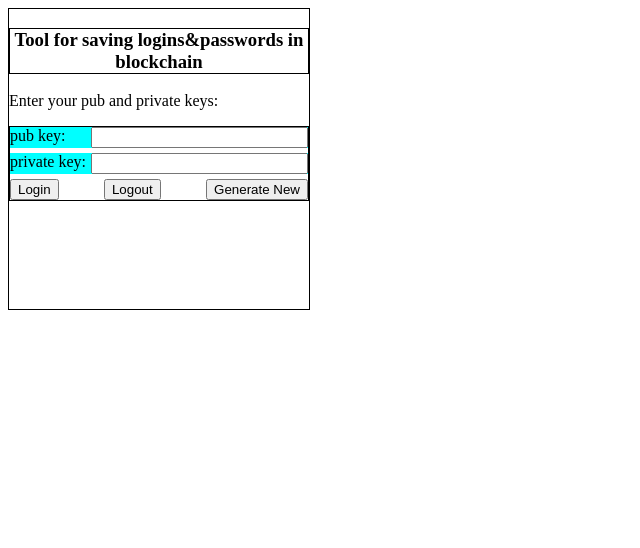
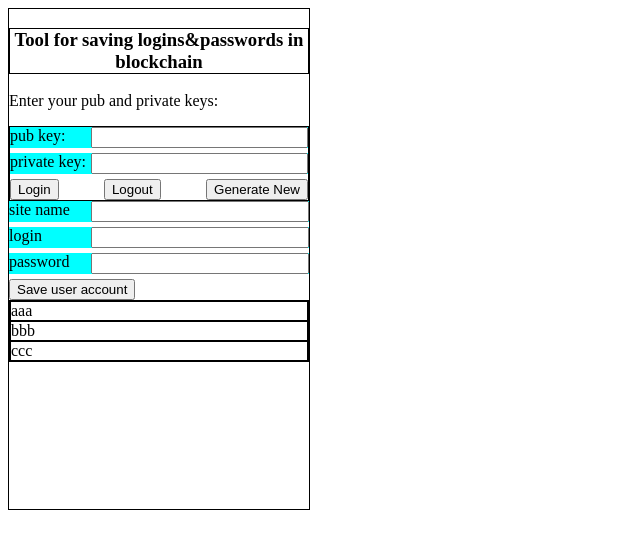
Before and after one commit to 15Andrew43/Auth-Blockchain, a React app in the folder frontend/: page / in a window 1280 px wide. Shown: the whole page, without its empty margins (0-640 px from the left). Built offline with nearby package versions, Linux system fonts and the light colour scheme.

Commit message:
try array.map ...

```diff
--- a/frontend/src/Styles.module.css
+++ b/frontend/src/Styles.module.css
@@ -1,6 +1,6 @@
 .container {
     width: 300px;
-    height: 300px;
+    height: 500px;
     border: solid 1px;
 }
 
@@ -28,3 +28,15 @@
     display: flex;
     justify-content: space-between;
 }
+
+.sites {
+    /* height: 200px;
+    overflow-y: auto;
+    border: 1px solid #ccc;
+    padding: 10px; */
+    border: solid 1px;
+}
+
+.site {
+    border: solid 1px;
+}
--- a/frontend/src/components/Sites.jsx
+++ b/frontend/src/components/Sites.jsx
@@ -1,25 +1,25 @@
-import React, { useState, useEffect } from 'react';
+import React, { useEffect } from 'react';
 import styles from '../Styles.module.css';
 import { useSelector, useDispatch } from 'react-redux';
-import { setIsAuth } from '../redux/store.js';
-
-
-
+import { setSites } from '../redux/store.js';
 
 const Sites = () => {
     const dispatch = useDispatch();
-
-    const isAuth = useSelector(state => state.app.is_auth);
-
+    const sites = useSelector(state => state.app.sites);
 
     useEffect(() => {
-
-    }, [])
-
+        const fetchedSites = ['aaa', 'bbb', 'ccc'];
+        console.log('SITES = ', fetchedSites);
+        dispatch(setSites(fetchedSites));
+    }, [dispatch])
 
     return (
-        <div>
-
+        <div className={styles.sites}>
+            {sites.map((site, index) => (
+                <div key={index} className={styles.site}>
+                    {site}
+                </div>
+            ))}
         </div>
     );
 };
--- a/frontend/src/popup.jsx
+++ b/frontend/src/popup.jsx
@@ -2,6 +2,8 @@ import React, { useEffect } from "react";
 import ReactDOM from 'react-dom/client';
 import styles from './Styles.module.css';
 import MyForm from './components/MyForm.jsx';
+import CreateUser from './components/CreateUser.jsx';
+import Sites from './components/Sites.jsx';
 import { Provider, useDispatch } from "react-redux";
 import { store, setIsAuth } from './redux/store.js';
 
@@ -32,6 +34,8 @@ function Popup() {
             </h3>
             <p>Enter your pub and private keys:</p>
             <MyForm />
+            <CreateUser />
+            <Sites />
         </div>
     );
 
```
Also changed, not shown: frontend/src/web3/main.js (+6 -6 lines).
